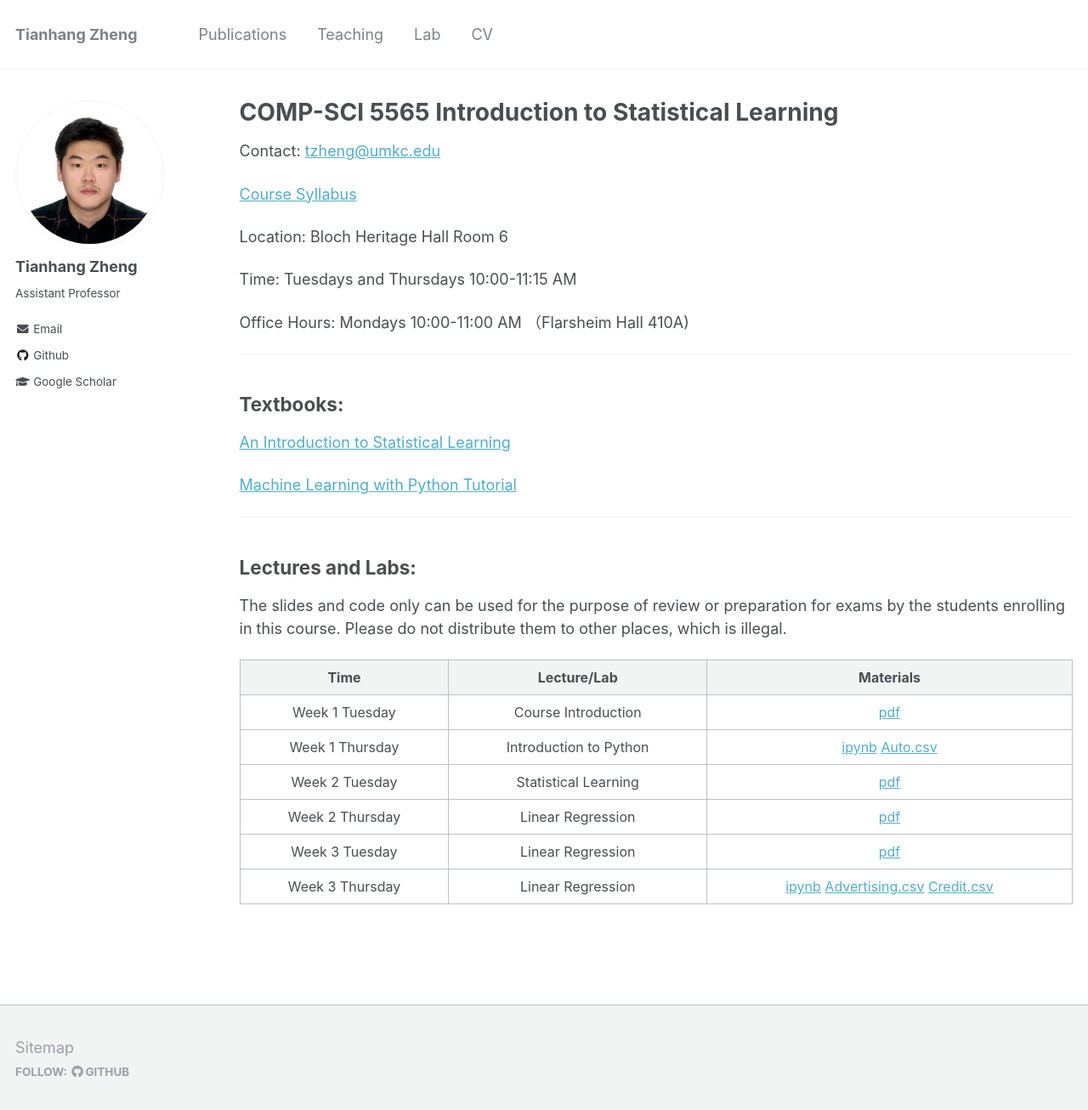
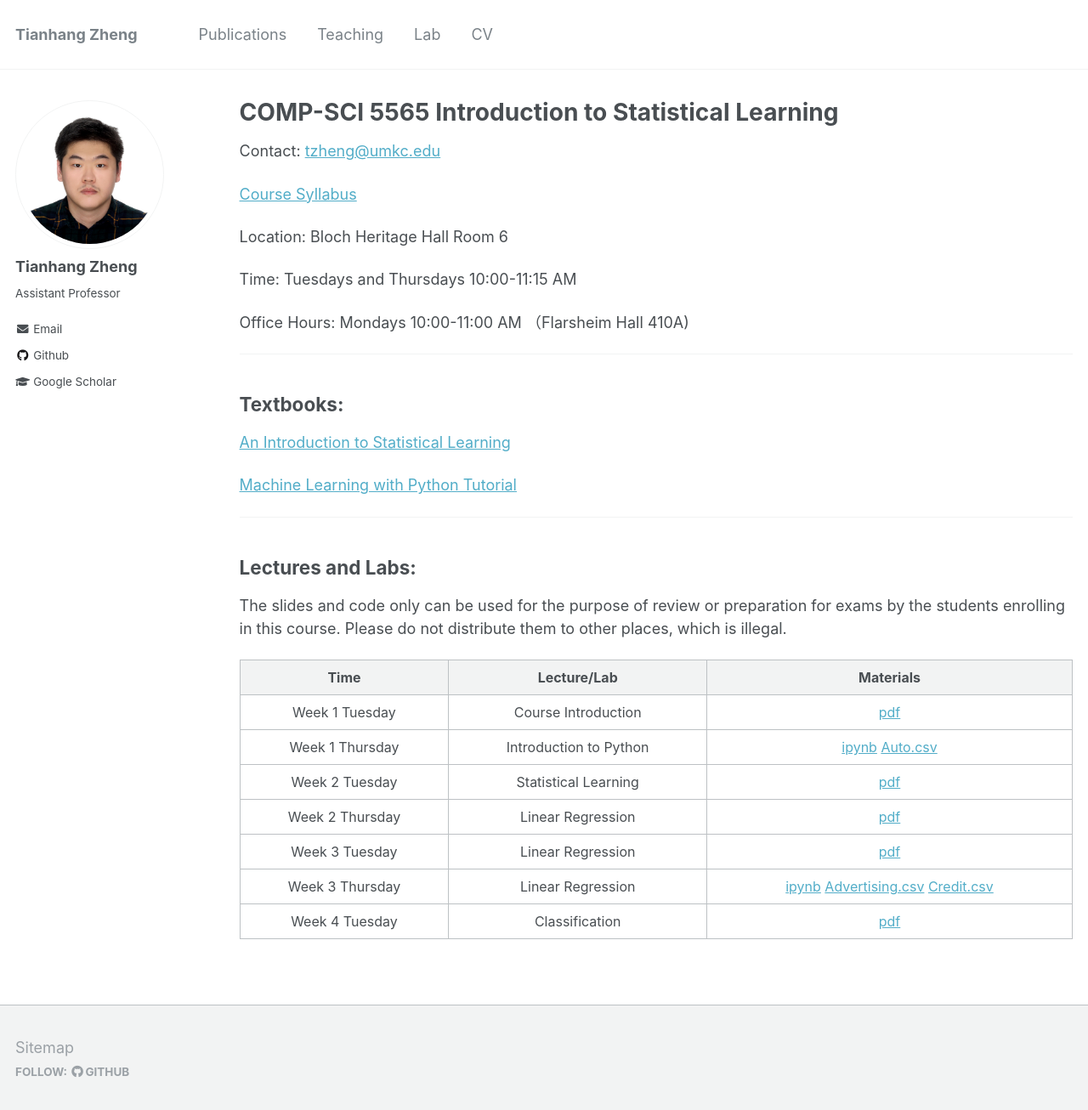
Before and after one commit to tianzheng4/tianzheng4.github.io, a Jekyll site: the page built from _umkc-teaching/2023-fall-teaching-1.md, in a window 1280 px wide and 1319 px high. Shown: the top 1306 px of the window at 85% size. Built offline with Jekyll 4.4.1, drawn with Linux system fonts in a browser that asks for light colours.

Commit message:
update materials

```diff
--- a/_umkc-teaching/2023-fall-teaching-1.md
+++ b/_umkc-teaching/2023-fall-teaching-1.md
@@ -46,6 +46,7 @@ The slides and code only can be used for the purpose of review or preparation fo
 |    Week 2 Thursday    |    Linear Regression  | [pdf](/umkc-teaching/slides/Lecture3.pdf)|
 |    Week 3 Tuesday    |    Linear Regression  | [pdf](/umkc-teaching/slides/Lecture4.pdf)|
 |    Week 3 Thursday    |    Linear Regression  | <a href="/umkc-teaching/code/Linear_Regression.ipynb" download>ipynb</a> <a href="/umkc-teaching/code/data/Advertising.csv" download>Advertising.csv</a> <a href="/umkc-teaching/code/data/Credit.csv" download>Credit.csv</a>|
+|    Week 4 Tuesday    |   Classification  | [pdf](/umkc-teaching/slides/Lecture5.pdf)|
 
 
 
```
Also changed, not shown: 2 other files.
